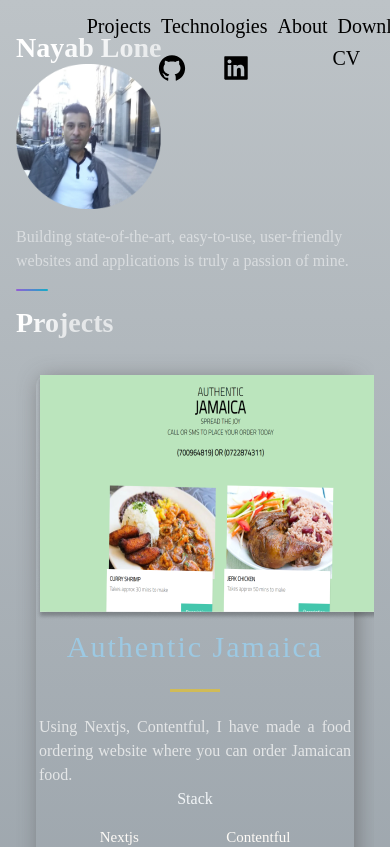
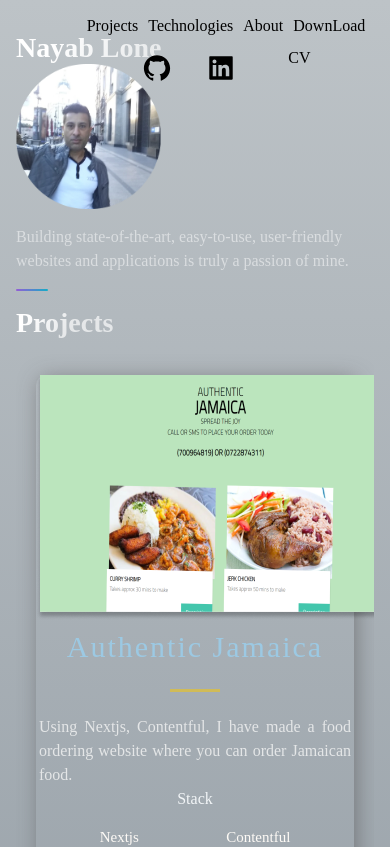
Before and after one commit to Nayab007/portfolionextjs, a Next.js app: page / in a window 390 px wide. Shown: the top 847 px of the page. Built offline with nearby package versions, Linux system fonts and the light colour scheme.

Commit message:
responsive changes

```diff
--- a/src/components/Footer/FooterStyles.js
+++ b/src/components/Footer/FooterStyles.js
@@ -109,7 +109,9 @@
 
 	@media ${props => props.theme.breakpoints.md}{
 		justify-content: center;
-		padding-right: 16px;
+
+
+		padding-left: 14rem;
 		flex-wrap: wrap;
 	}
 `
@@ -154,7 +156,9 @@
 	margin-bottom: 16px;
 
 	@media ${props => props.theme.breakpoints.sm} {
+
 		font-size: 10px;
+
 		line-height: 12px;
 		margin-bottom: 8px;
 	}
--- a/src/components/Header/Header.js
+++ b/src/components/Header/Header.js
@@ -34,7 +34,7 @@
       <li>
       <Reveal right big>
         <Link href="#about">
-          <NavLink a id="button" href="/images/Nayab-Lone.pdf" target="_blank" role="button" download> <a>Download CV</a></NavLink>
+          <NavLink a id="button" href="/images/Nayab-Lone.pdf" target="_blank" role="button" download><a>DownLoad CV</a></NavLink>
         </Link>
         </Reveal>
       </li>
--- a/src/components/Header/HeaderStyles.js
+++ b/src/components/Header/HeaderStyles.js
@@ -8,6 +8,7 @@
 export const Container  = styled.div`
   display: grid;
   position: fixed;
+
   grid-template-columns: repeat(5, 1fr);
   grid-template-rows: 1fr;
   grid-column-gap: 3rem;
@@ -88,14 +89,14 @@
   color: black;
   transition: 0.4s ease;
   &:hover {
-
-    color: #ffffff;
+color: #ffffff;
 
     opacity: 1;
     cursor: pointer;
   }
   @media ${(props) => props.theme.breakpoints.sm} {
     padding: 0.5rem;
+    font-size: 16px;
   }
 `;
 
@@ -164,8 +165,9 @@
   }
   @media ${(props) => props.theme.breakpoints.sm} {
     position: relative;
+    left: -4vw;
     top: 3rem;
-    width: 10px;
+
     color: black;
     &:hover {
     color: #16BFFD;
```
